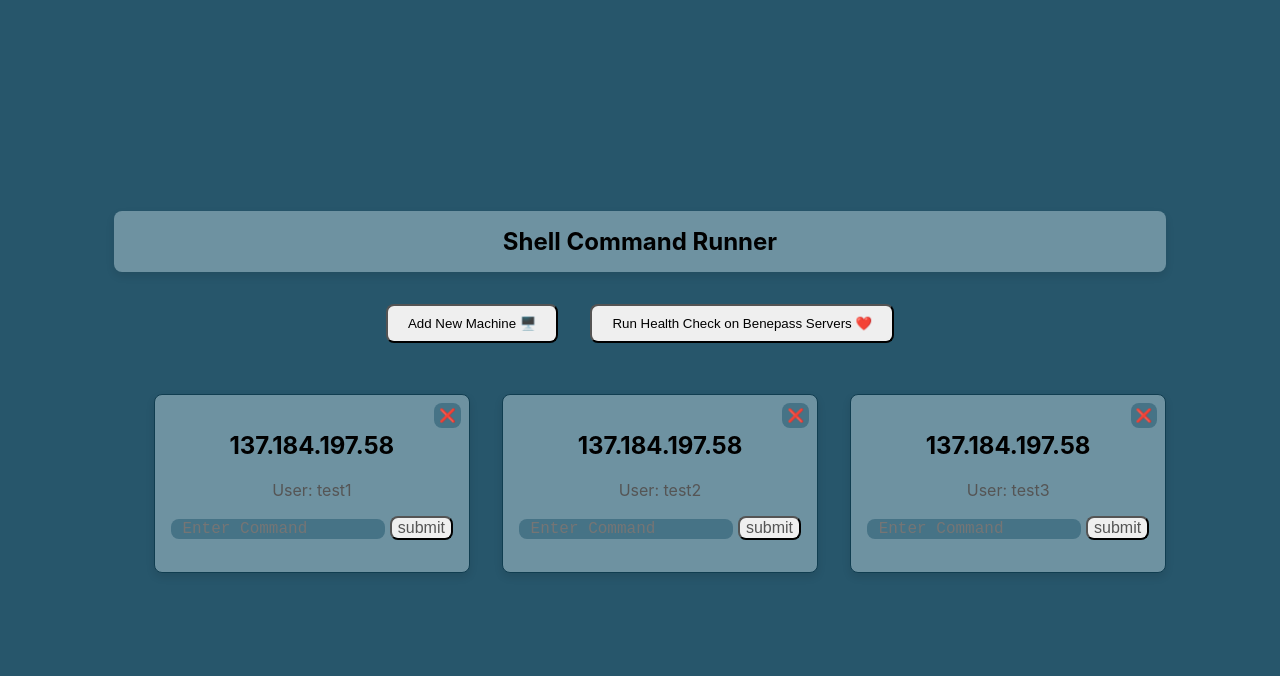
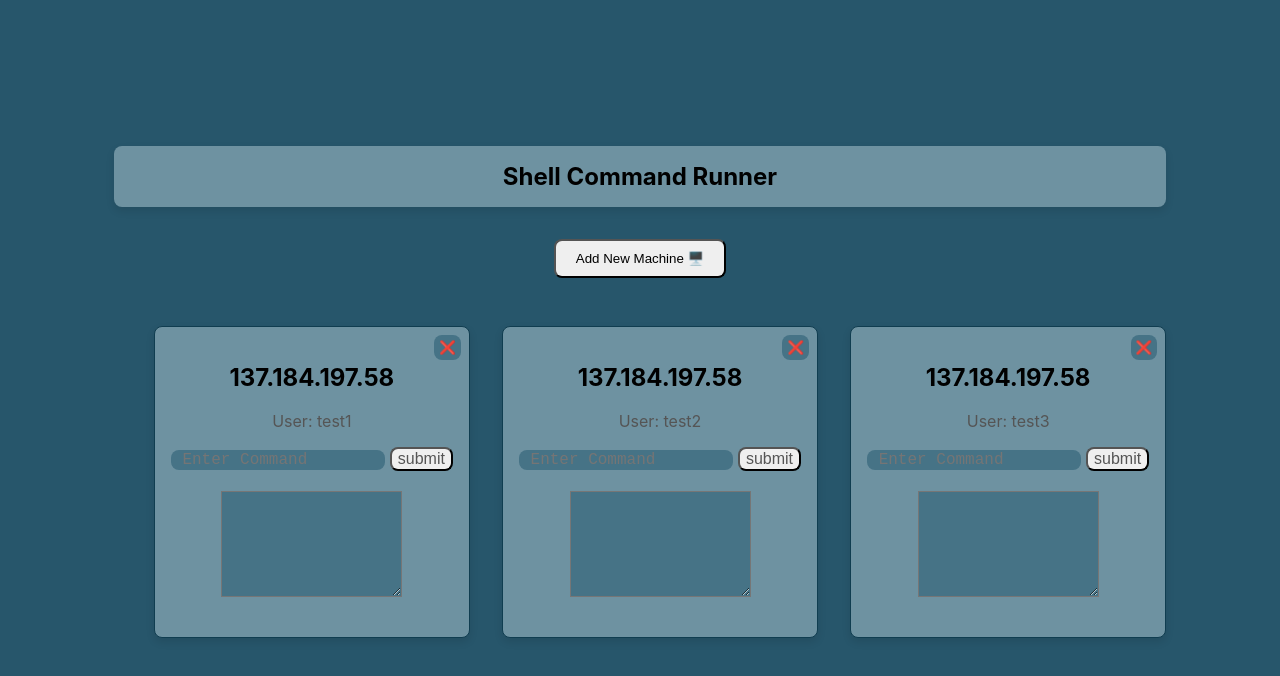
Before and after one commit to hyperwing/Benepass-assessment, a React (Create React App) app in the folder frontend/: page / in a window 1280 px wide. Shown: the top 676 px of the page. Built offline with nearby package versions, Linux system fonts and the light colour scheme.

Commit message:
change text area, remove health check

```diff
--- a/frontend/src/Components/MCard/MCard.css
+++ b/frontend/src/Components/MCard/MCard.css
@@ -50,10 +50,18 @@
 .card-output {
     font-family: 'Courier New', Courier, monospace;
     color: #1f1d1d;
+    background-color: #467386;
+    margin: 20px;
+    height: 100px;
+    text-wrap:wrap;
 }
 
 .card-output-error {
-    font-family: 'Gill Sans', 'Gill Sans MT', Calibri, 'Trebuchet MS', sans-serif;
+    font-family: 'Courier New', Courier, monospace;
+    background-color: #467386;
+    margin: 20px;
+    height: 100px;
+    text-wrap:wrap;
     color: red;
 }
 
--- a/frontend/src/Components/MCard/MCard.js
+++ b/frontend/src/Components/MCard/MCard.js
@@ -44,7 +44,8 @@ function MCard({ machine, onDelete }) {
                 placeholder=' Enter Command'
                 type="text"/>
             <button onClick={submitCommand} className='card-button'>submit</button>
-            <p className={error}>{output}</p>
+            <br/>
+            <textarea readOnly={true} value={output} className={error}></textarea>
         </div>
     );
 }
--- a/frontend/src/Components/ShellCommandContainer/ShellCommandContainer.js
+++ b/frontend/src/Components/ShellCommandContainer/ShellCommandContainer.js
@@ -1,6 +1,5 @@
 import React, { useState } from "react"
 import './ShellCommandContainer.css'
-import axios from "axios"
 
 import MachineModal from "../MachineModal/MachineModal"
 import MCard from "../MCard/MCard"
@@ -30,9 +29,7 @@ function ShellCommandContainer() {
     ])
 
     const [modalOpen, setModalOpen] = useState(false)
-    const [healthCheck, setHealthCheck] = useState("")
     const [index, setIndex] = useState(3)
-    const healthCheckURL = `${process.env.REACT_APP_SHELL_COMMAND_API_URL}${process.env.REACT_APP_HEALTH_ENDPOINT}`
 
     function handleCloseModal() {
         setModalOpen(false)
@@ -54,27 +51,18 @@ function ShellCommandContainer() {
         setMachines(machines.filter((machine) => {
             return e.index !== machine.index
         }))
-
-
-
-    }
-    async function runHealthCheck() {
-        try {
-            const response = await axios.get(healthCheckURL)
-            setHealthCheck(response.data);
-        } catch (error) {
-            setHealthCheck(error)
-
-        }
     }
 
     return (
         <div className="container">
             <h2 className="container-title">Shell Command Runner</h2>
-            <button className="container-button" onClick={(e) => setModalOpen(true)}>Add New Machine 🖥️</button>
-            <button className="container-button" onClick={runHealthCheck}>Run Health Check on Benepass Servers ❤️</button>
 
-            <h3>{healthCheck}</h3>
+            <button
+                className="container-button"
+                onClick={(e) => setModalOpen(true)}>
+                Add New Machine 🖥️
+            </button>
+
 
             <MachineModal
                 isOpen={modalOpen}
```
